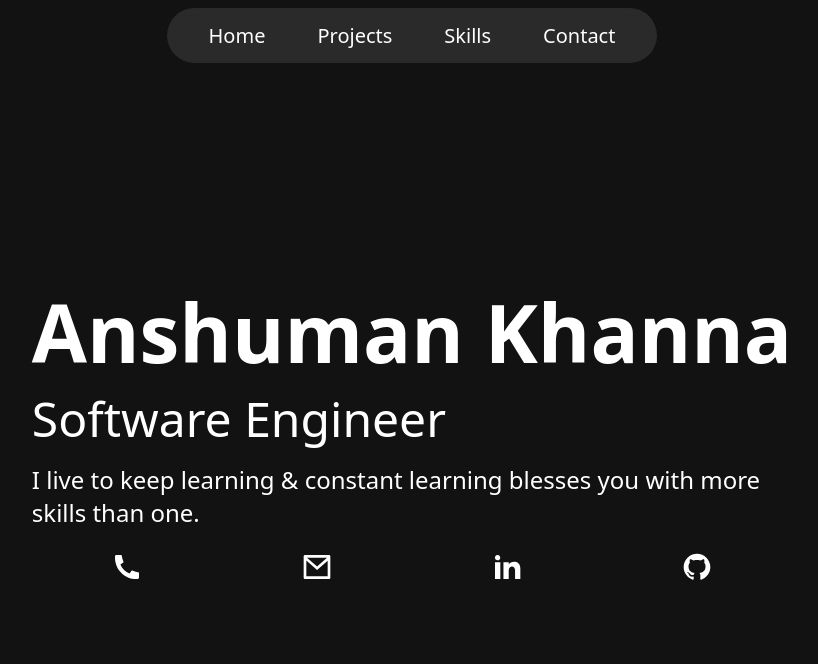
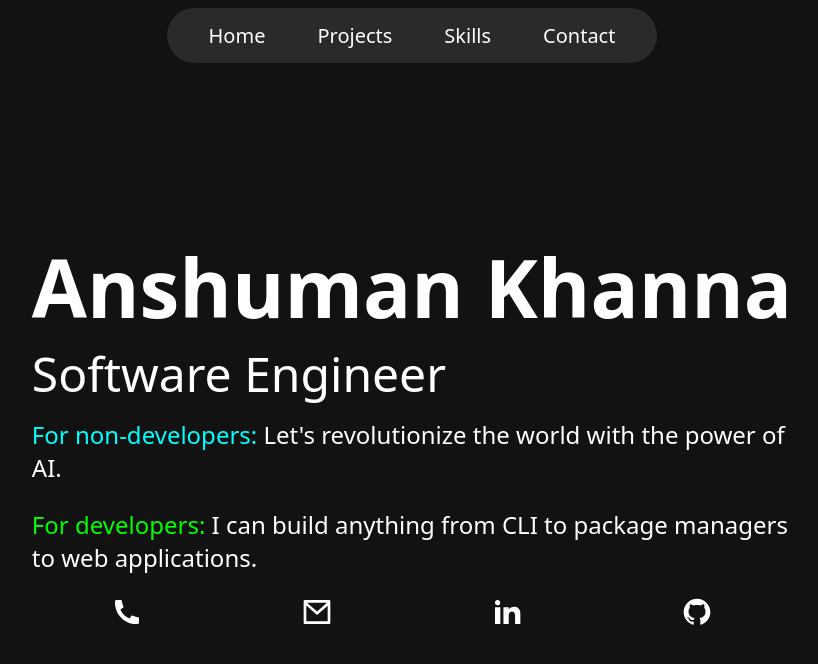
Before and after one commit to Anshumankhanna/portfolio, a React (Vite) app: page / in a window 1280 px wide. Shown: the top 664 px of the page, without its empty margins (228-1046 px from the left). Built offline with nearby package versions, Linux system fonts and the light colour scheme.

Commit message:
Changed description to be like me

```diff
--- a/src/components/Hero/Hero.css
+++ b/src/components/Hero/Hero.css
@@ -28,6 +28,14 @@
 	&>.description {
 		padding-block: 0.5em;
 		font-size: 0.75em;
+
+		&>.non-developers {
+			color: #0ff;
+		}
+
+		&>.developers {
+			color: #0f0;
+		}
 	}
 }
 
--- a/src/components/Hero/Hero.tsx
+++ b/src/components/Hero/Hero.tsx
@@ -12,7 +12,14 @@ export default function Hero() {
 				*/}
 				<h1>Anshuman Khanna</h1>
 				<p className="subtext">Software Engineer</p>
-				<p className="description">I live to keep learning & constant learning blesses you with more skills than one.</p>
+				<p className="description">
+					<span className="non-developers">For non-developers: </span>
+					<span>Let's revolutionize the world with the power of AI.</span>
+				</p>
+				<p className="description">
+					<span className="developers">For developers: </span>
+					<span>I can build anything from CLI to package managers to web applications.</span>
+				</p>
 			</hgroup>
 			<address>
 				<ul className="links__list">
```
